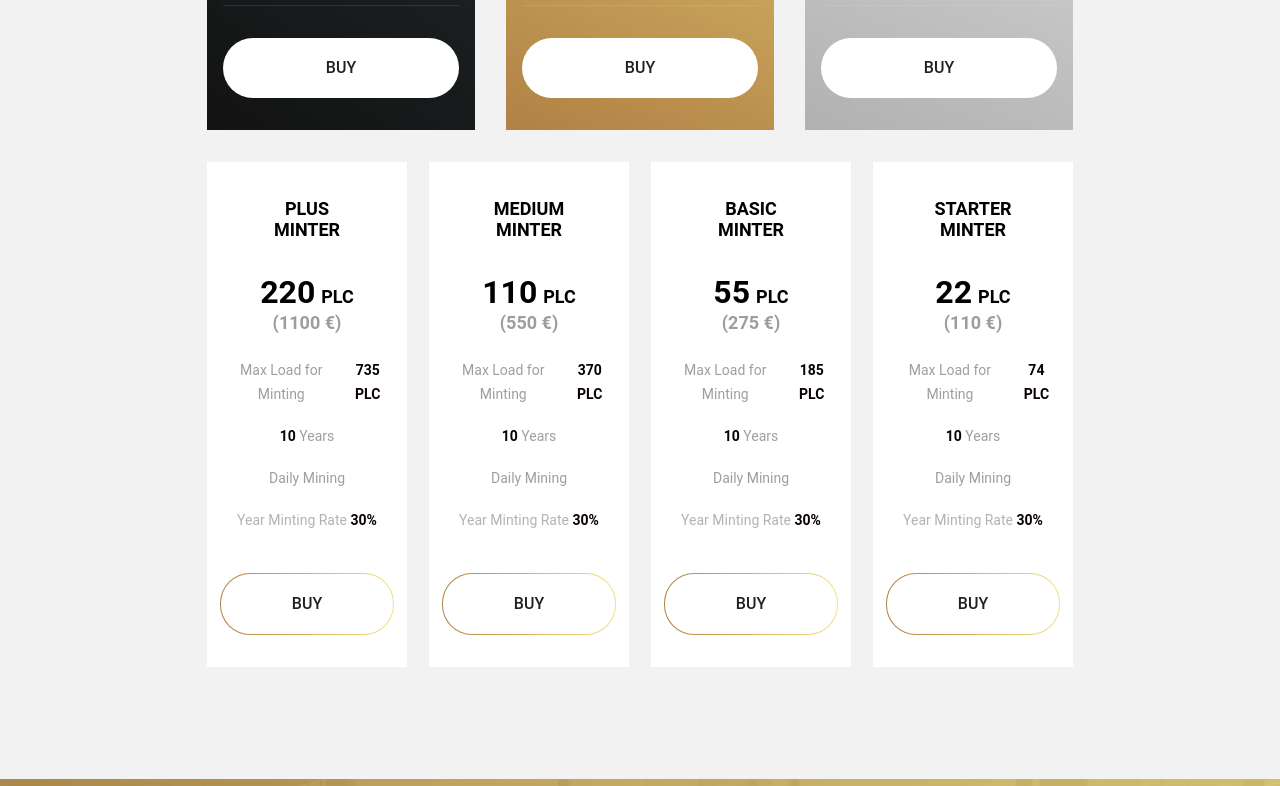
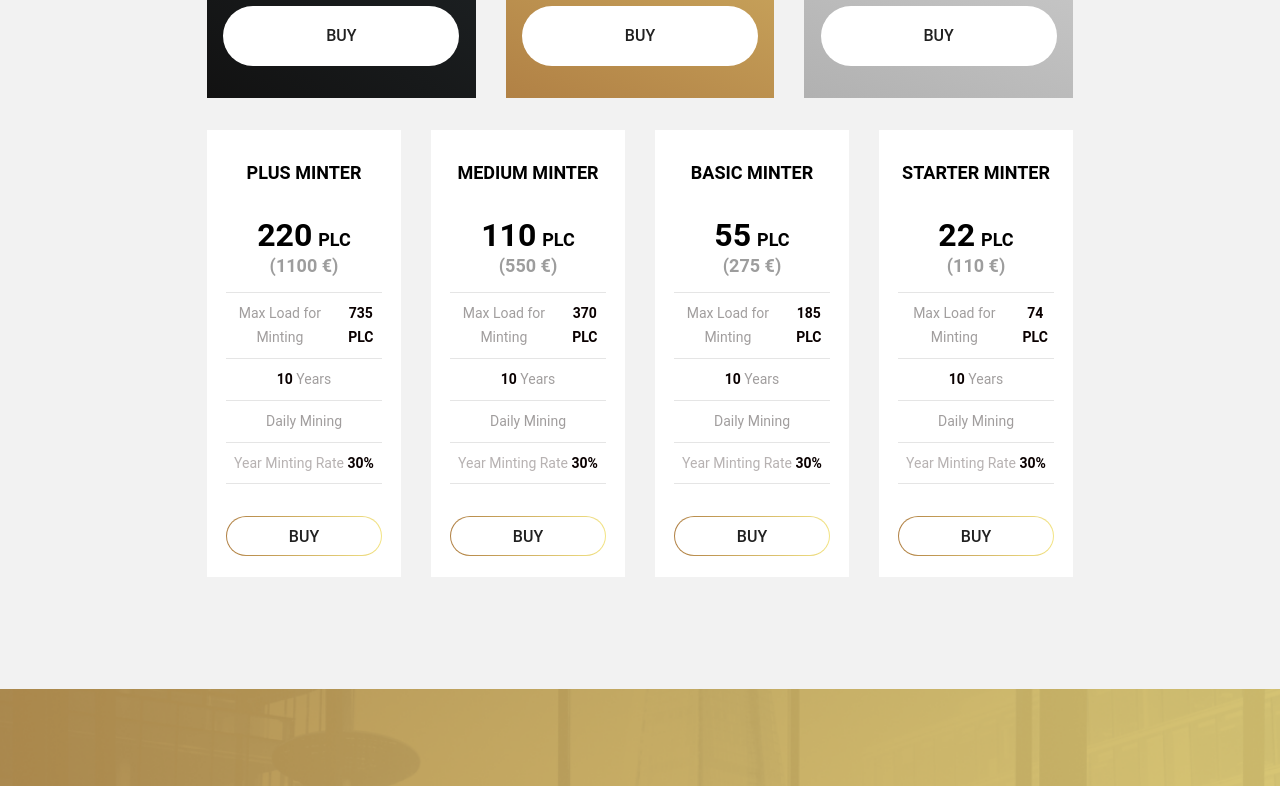
Before and after one commit to web4fixer/Platin-Coin-End-Game, a website: page app/index-en.html in a window 1280 px wide. Shown: the part 10948-11734 px from the top of the page. Drawn offline with nearby package versions, Linux system fonts and the light colour scheme; files that its build step writes are made by us from their sources; files whose address does not match are found by name.

Commit message:
Наши продукты

```diff
--- a/app/sass/src/main-content.scss
+++ b/app/sass/src/main-content.scss
@@ -474,14 +474,13 @@
 }
 .salary__box {
   width: 100%;
-  max-width: 268px;
-  min-width: 268px;
+  max-width: 368px;
+  min-width: auto;
   padding: 36px 0 32px;
   background: linear-gradient(203.04deg, #F3E485 0%, #B18145 100%);
   .salary__title {
     width: 100%;
     margin-bottom: 32px;
-    word-spacing: 1000px;
     font-family: $default-font;
     font-style: normal;
     font-weight: normal;
@@ -527,6 +526,9 @@
     opacity: 0.5;
     margin-bottom: 16px;
   }
+}
+.salary__box:not(:last-child){
+	margin-right: 30px;
 }
 .salaryInfo__list {
   margin: 0 16px;
@@ -905,7 +907,7 @@
   .products__special {
     display: flex;
     width: 100%;
-    max-width: 868px;
+    max-width: 100%;
     justify-content: space-between;
     .salary__box {
       margin-bottom: 32px
@@ -923,11 +925,24 @@
   display: flex;
   justify-content: space-between;
   padding-bottom: 80px;
+  max-width: 100%;
   .salary__box {
     margin-bottom: 32px;
     max-width: 100%;
-    min-width: 200px;
-
+    min-width: auto;
+	width: 268px;
+	padding: 2.5vw 1.45vw 1.67vw;
+
+  }
+  .salaryInfo__list{
+	  margin-left: 0;
+	  margin-right: 0;
+	  .salaryInfo__item{
+		  border-top: 1px solid rgba(0, 0, 0, 0.1);
+	  }
+	  .salaryInfo__item:last-child{
+		  border-bottom: 1px solid rgba(0, 0, 0, 0.1);
+	  }
   }
 }
 .salary__box-common {
@@ -981,7 +996,10 @@
     border: 1px solid transparent;
   }
   .salaryItem__button {
-    max-width: 174px
+    max-width: 100%;
+	width: 100%;
+	max-height: 40px;
+	padding: 8px 0;
   }
 }
 .salary__box.silver{
```
